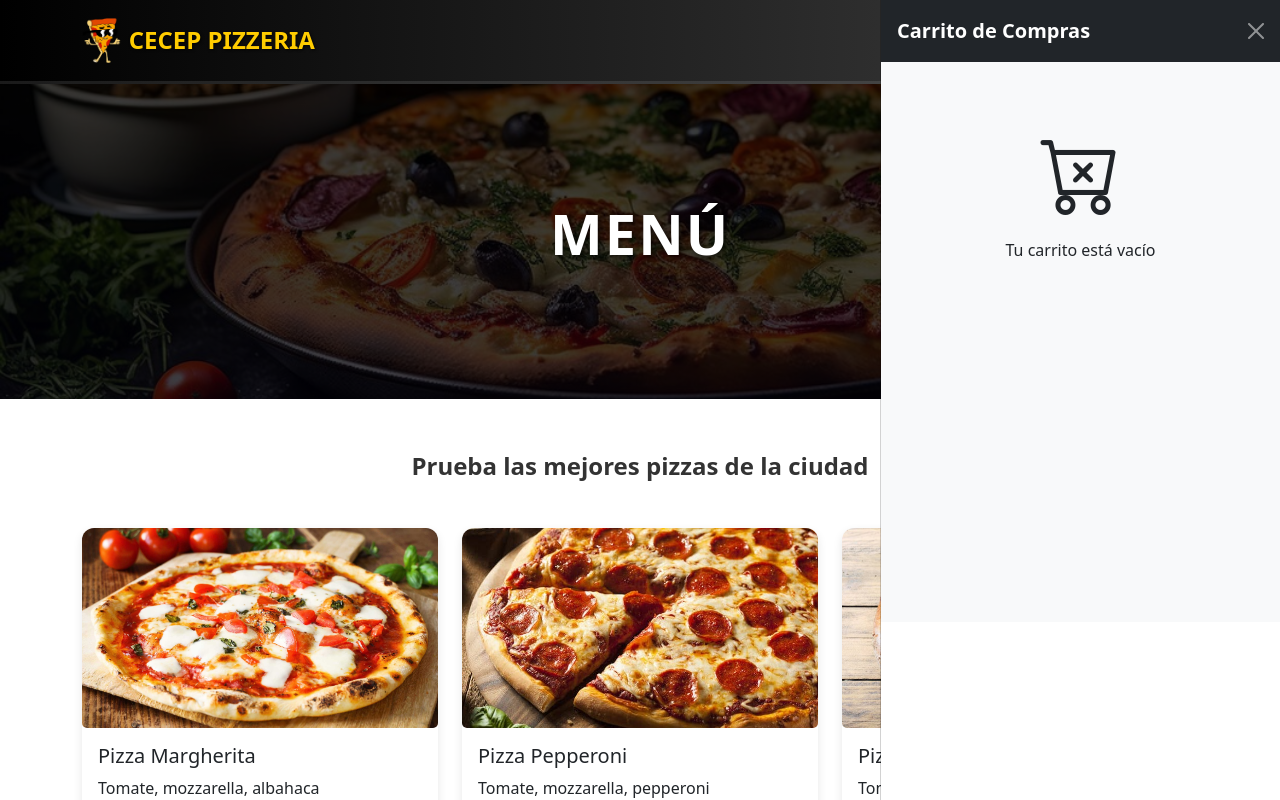
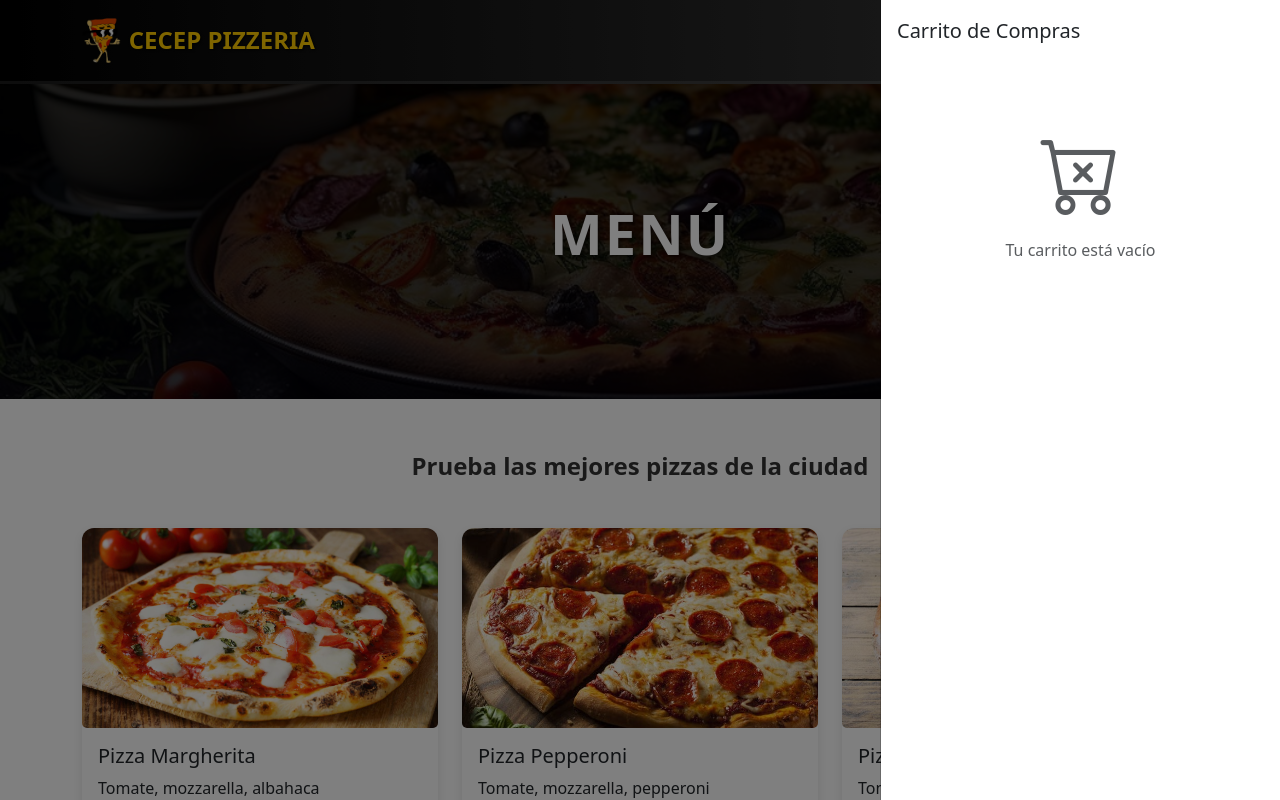
Before and after one commit to mscorrea17/FrontPizzeriaNuevo, a Vue app: page /menu in a window 1280 px wide. Both pictures are taken after a click on the button 1242 px from the left and 43 px from the top of the page. Shown: the top 800 px of the page. Built offline with nearby package versions, Linux system fonts and the light colour scheme.

Commit message:
Actualizacion carrito de compras

```diff
--- a/src/components/ShoppingCart.vue
+++ b/src/components/ShoppingCart.vue
@@ -4,60 +4,97 @@ import CartItem from './CartItem.vue';
 
 const cartItems = ref([]);
 const isCartOpen = ref(false);
+const isModalOpen = ref(false); // Estado para el modal
+
+// Datos del formulario
+const formData = ref({
+  name: '',
+  address: '',
+  paymentMethod: 'efectivo',
+});
 
 const total = computed(() => {
-  return cartItems.value.reduce((sum, item) => sum + (item.price * item.quantity), 0);
+  return cartItems.value.reduce((sum, item) => sum + item.price * item.quantity, 0);
 });
 
 const updateQuantity = (id, newQuantity) => {
-  const item = cartItems.value.find(item => item.id === id);
+  const item = cartItems.value.find((item) => item.id === id);
   if (item && newQuantity > 0) {
     item.quantity = newQuantity;
   }
 };
 
 const removeItem = (id) => {
-  cartItems.value = cartItems.value.filter(item => item.id !== id);
+  cartItems.value = cartItems.value.filter((item) => item.id !== id);
+};
+
+const clearCart = () => {
+  if (confirm('¿Estás seguro de que deseas vaciar el carrito?')) {
+    cartItems.value = [];
+  }
 };
 
 const addItem = (item) => {
-  const existingItem = cartItems.value.find(i => i.id === item.id);
+  const existingItem = cartItems.value.find((i) => i.id === item.id);
   if (existingItem) {
     existingItem.quantity += 1;
   } else {
-    cartItems.value.push(item);
+    cartItems.value.push({ ...item, quantity: 1 });
   }
   isCartOpen.value = true;
 };
 
-const checkout = () => {
-  alert('¡Gracias por tu compra!');
-  cartItems.value = [];
+const closeCart = () => {
   isCartOpen.value = false;
 };
 
+const checkout = () => {
+  if (!formData.value.name || !formData.value.address) {
+    alert('Por favor completa todos los campos del formulario.');
+    return;
+  }
+  alert(`¡Gracias por tu compra, ${formData.value.name}! Método de pago: ${formData.value.paymentMethod}`);
+  cartItems.value = [];
+  formData.value = { name: '', address: '', paymentMethod: 'efectivo' }; // Limpiar formulario
+  isCartOpen.value = false;
+  isModalOpen.value = false; // Cerrar modal
+};
+
 defineExpose({
-  addItem
+  addItem,
 });
 </script>
 
 <template>
   <div class="shopping-cart">
-    <button class="btn btn-primary position-fixed top-0 end-0 m-3 rounded-circle shadow-lg" @click="isCartOpen = !isCartOpen">
+    <!-- Botón del carrito -->
+    <button
+      class="btn btn-primary position-fixed top-0 end-0 m-3 rounded-circle shadow-lg"
+      @click="isCartOpen = !isCartOpen"
+    >
       <i class="bi bi-cart"></i>
       <span class="badge bg-danger ms-1" v-if="cartItems.length">{{ cartItems.length }}</span>
     </button>
 
+    <!-- Overlay -->
+    <div
+      v-if="isCartOpen"
+      class="cart-overlay"
+      @click="closeCart"
+    ></div>
+
+    <!-- Menú lateral del carrito -->
     <div class="offcanvas offcanvas-end" :class="{ show: isCartOpen }" tabindex="-1">
-      <div class="offcanvas-header bg-dark text-white">
+      <div class="offcanvas-header">
         <h5 class="offcanvas-title">Carrito de Compras</h5>
-        <button type="button" class="btn-close btn-close-white" @click="isCartOpen = false"></button>
+        <button type="button" class="btn-close btn-close-white" @click="closeCart"></button>
       </div>
       <div class="offcanvas-body">
         <div v-if="cartItems.length === 0" class="text-center py-5">
-          <i class="bi bi-cart-x display-1"></i>
-          <p class="mt-3">Tu carrito está vacío</p>
+          <i class="bi bi-cart-x display-1 text-muted"></i>
+          <p class="mt-3 text-muted">Tu carrito está vacío</p>
         </div>
+
         <template v-else>
           <CartItem
             v-for="item in cartItems"
@@ -68,81 +105,94 @@ defineExpose({
           />
           <div class="mt-4">
             <h4 class="fw-bold">Total: ${{ total.toFixed(2) }}</h4>
-            <button class="btn btn-success w-100 shadow-lg" @click="checkout">
-              Generar pedido
+            <button class="btn btn-success w-100 shadow-lg" @click="isModalOpen = true">
+              Generar Pedido
             </button>
+            <button class="btn btn-danger w-100 mt-2 shadow-lg" @click="clearCart">Vaciar Carrito</button>
           </div>
         </template>
+      </div>
+    </div>
+
+    <!-- Modal de confirmación con formulario -->
+    <div class="modal fade" :class="{ show: isModalOpen }" tabindex="-1" style="display: block" v-if="isModalOpen">
+      <div class="modal-dialog modal-dialog-centered">
+        <div class="modal-content custom-modal">
+          <div class="modal-header bg-dark text-white">
+            <h5 class="modal-title">Confirmar Pedido</h5>
+            <button type="button" class="btn-close btn-close-white" @click="isModalOpen = false"></button>
+          </div>
+          <div class="modal-body">
+            <form>
+              <div class="mb-3">
+                <label for="name" class="form-label">Nombre Completo</label>
+                <input
+                  type="text"
+                  id="name"
+                  class="form-control"
+                  v-model="formData.name"
+                  placeholder="Ingresa tu nombre"
+                  required
+                />
+              </div>
+              <div class="mb-3">
+                <label for="address" class="form-label">Dirección de Entrega</label>
+                <textarea
+                  id="address"
+                  class="form-control"
+                  v-model="formData.address"
+                  rows="3"
+                  placeholder="Ingresa tu dirección"
+                  required
+                ></textarea>
+              </div>
+              <div class="mb-3">
+                <label for="payment" class="form-label">Método de Pago</label>
+                <select id="payment" class="form-select" v-model="formData.paymentMethod">
+                  <option value="efectivo">Efectivo</option>
+                  <option value="tarjeta">Tarjeta</option>
+                </select>
+              </div>
+            </form>
+            <p class="mt-3 text-center fw-bold">
+              ¿Estás seguro de que deseas generar el pedido por un total de <span class="text-success">${{ total.toFixed(2) }}</span>?
+            </p>
+          </div>
+          <div class="modal-footer">
+            <button class="btn btn-danger" @click="isModalOpen = false">Cancelar</button>
+            <button class="btn btn-success" @click="checkout">Confirmar Pedido</button>
+          </div>
+        </div>
       </div>
     </div>
   </div>
 </template>
 
 <style scoped>
-.shopping-cart {
+/* Overlay styles */
+.cart-overlay {
+  position: fixed;
+  top: 0;
+  left: 0;
+  width: 100vw;
+  height: 100vh;
+  background: rgba(0, 0, 0, 0.5);
+  z-index: 1040;
+}
+
+/* Modal and other styles */
+.modal-content.custom-modal {
+  background: linear-gradient(90deg, #434343, #000000);
+  color: white;
+  border-radius: 10px;
+  box-shadow: 0 8px 16px rgba(0, 0, 0, 0.3);
+}
+
+.offcanvas {
   z-index: 1050;
 }
 
-.btn-primary {
-  background-color: #007bff;
-  color: white;
-  border: none;
-  padding: 0.75rem;
-  font-size: 1.25rem;
-  border-radius: 50%;
-  box-shadow: 0 4px 6px rgba(0, 0, 0, 0.2);
-}
-
-.btn-primary:hover {
-  background-color: #0056b3;
-}
-
-.offcanvas-header {
-  background-color: #343a40;
-}
-
-.offcanvas-title {
-  font-weight: 600;
-}
-
-.btn-close-white {
-  filter: invert(1);
-}
-
-.offcanvas-body {
-  background-color: #f8f9fa;
-  max-height: 70vh;
-  overflow-y: auto;
-}
-
-.mt-4 h4 {
-  font-size: 1.25rem;
-}
-
-.btn-success {
-  background-color: #28a745;
-  font-size: 1.1rem;
-  padding: 0.75rem;
-  border-radius: 5px;
-}
-
-.btn-success:hover {
-  background-color: #218838;
-}
-
-.shopping-cart .badge {
-  position: absolute;
-  top: -5px;
-  right: -5px;
-  font-size: 1rem;
-  font-weight: bold;
-}
-
-.card-body {
-  padding: 1rem;
-}
-
-.card-text {
-  font-size: 0.9rem;
+.offcanvas.show {
+  transform: translateX(0);
 }
 </style>
```
